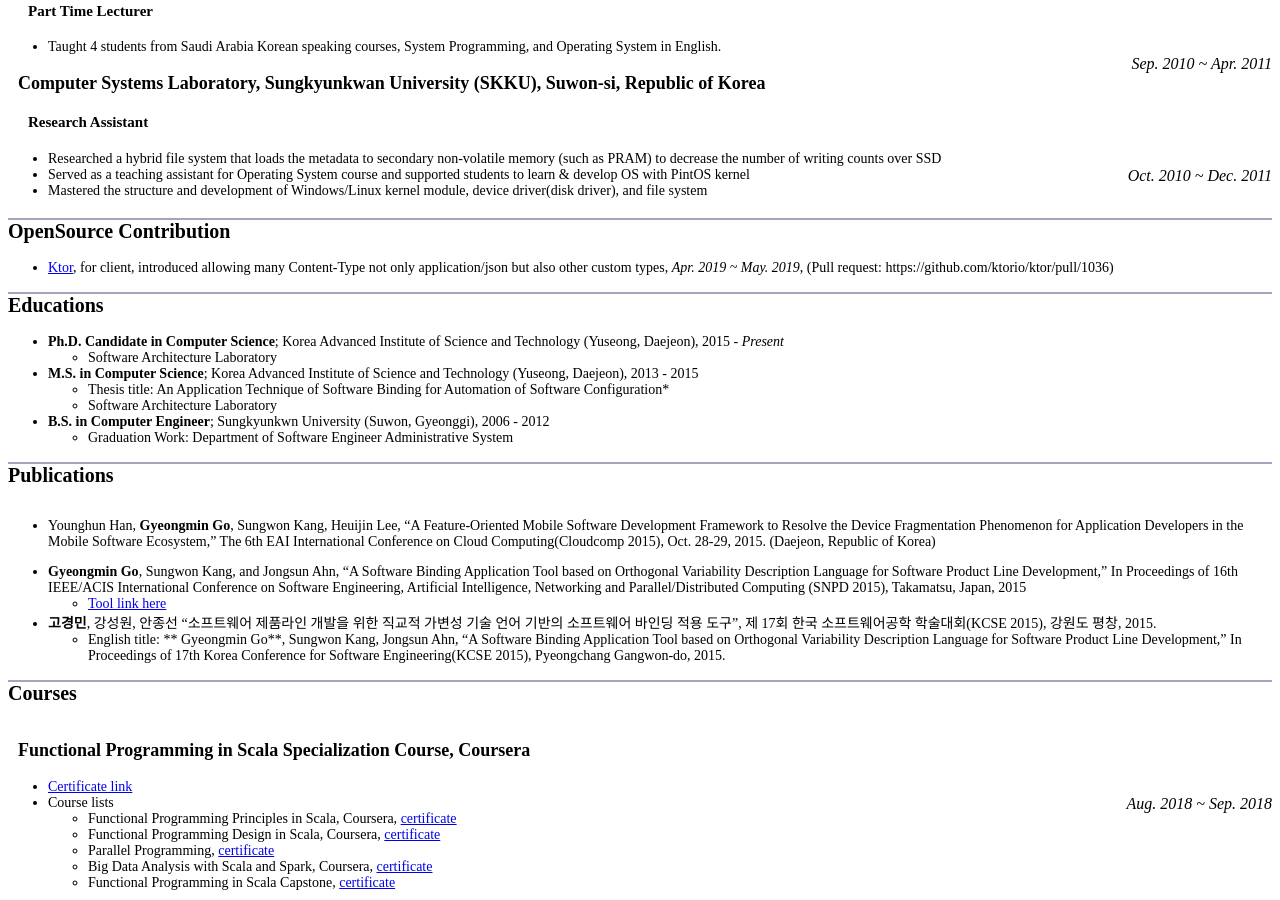
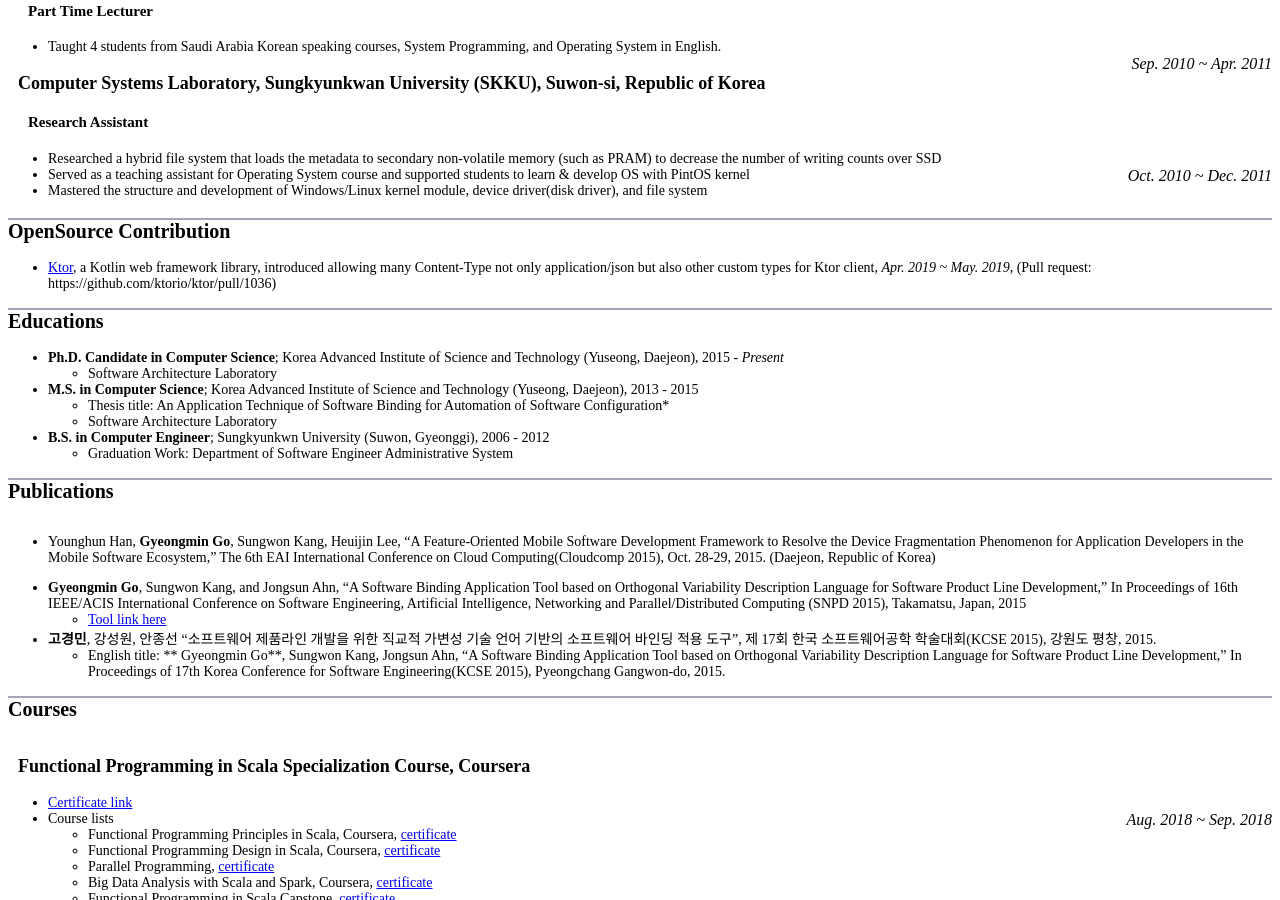
Before and after one commit to gkm2164/gkm2164.github.io, a Jekyll site: the page built from index.md, in a window 1280 px wide and 900 px high, scrolled down 1932 px. Built offline with Jekyll 4.4.1, drawn with Linux system fonts in a browser that asks for light colours; our own code applies the rules of GitHub Pages for plain Markdown files.

Commit message:
Update index.md

````diff
--- a/index.md
+++ b/index.md
@@ -143,7 +143,7 @@ _Oct. 2010 ~ Dec. 2011_
 * Mastered the  structure and development of Windows/Linux kernel module, device driver(disk driver), and file system
 
 ## OpenSource Contribution
-* [Ktor](https://github.com/ktorio/ktor), for client, introduced allowing many Content-Type not only ```application/json``` but also other custom types, _Apr. 2019 ~ May. 2019_, (Pull request: https://github.com/ktorio/ktor/pull/1036)
+* [Ktor](https://github.com/ktorio/ktor), a Kotlin web framework library, introduced allowing many Content-Type not only ```application/json``` but also other custom types for Ktor client, _Apr. 2019 ~ May. 2019_, (Pull request: https://github.com/ktorio/ktor/pull/1036)
 
 ## Educations
 * **Ph.D. Candidate in Computer Science**; Korea Advanced Institute of Science and Technology (Yuseong, Daejeon), 2015 - _Present_
````
